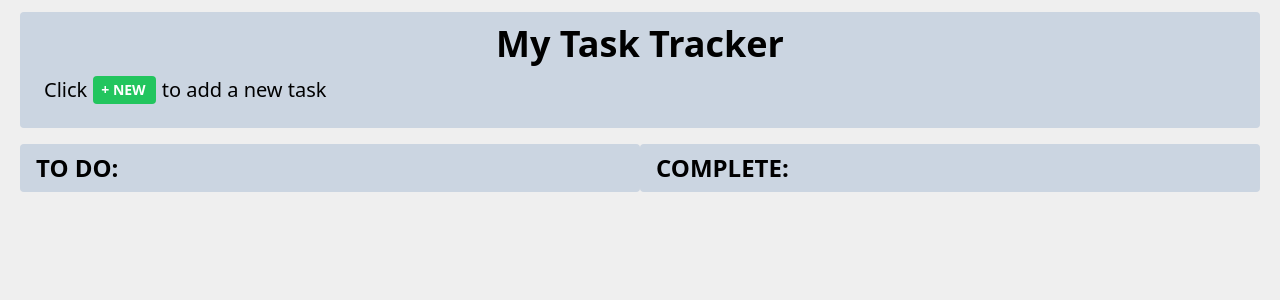
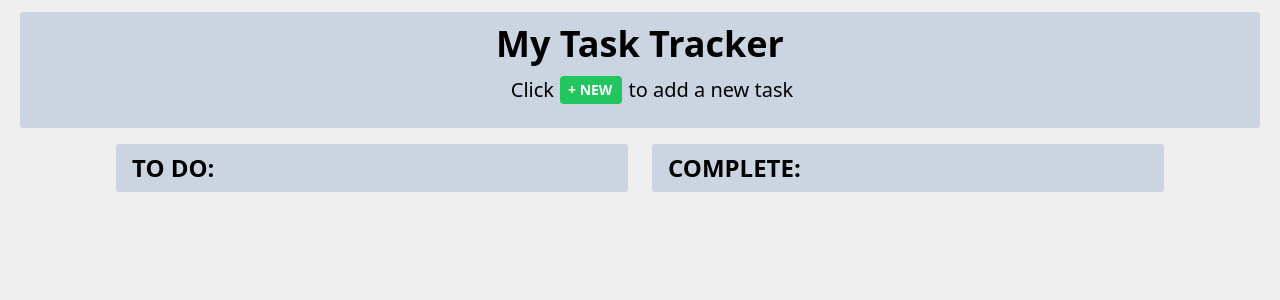
Before and after one commit to astragenius/TaskTrackerAPP-React.js, a React (Vite) app: page / in a window 1280 px wide. Shown: the top 300 px of the page. Built offline with nearby package versions, Linux system fonts and the light colour scheme.

Commit message:
styling - added responsive design

```diff
--- a/src/App.jsx
+++ b/src/App.jsx
@@ -26,17 +26,20 @@
 
   return (
     <main className="flex flex-col px-5">
-      <div className="bg-slate-300 py-3 mt-3 rounded">
-        <h1 className="text-4xl text-center font-bold">My Task Tracker</h1>
-        <div className="flex flex-row items-center my-3">
-            <p className="text-xl pl-6">Click</p>
-            <AddTask taskList={taskList} setTaskList={setTaskList}/>
-            <p className="text-xl">to add a new task</p>
+      <div className="bg-slate-300 py-3 mt-3 rounded flex justify-center">
+        <div className="xl:flex xl:flex-col xl:items-center xl:justify-center xl:max-w-lg">
+            <h1 className="text-4xl text-center font-bold">My Task Tracker</h1>
+            <div className="flex flex-row items-center my-3">
+                <p className="text-xl pl-6">Click</p>
+                <AddTask taskList={taskList} setTaskList={setTaskList}/>
+                <p className="text-xl">to add a new task</p>
+            </div>
+
         </div>
       </div>
-      <div className="flex flex-col md:flex-row">
+      <div className="flex flex-col md:flex-row md:gap-6 xl:justify-center">
 
-          <section className="w-full">
+          <section className="w-full xl:max-w-lg">
             <h2 className="bg-slate-300 text-2xl font-semibold uppercase my-4 py-2 px-4 rounded">To Do:</h2>
             {taskList.map((task, i) =>
 
@@ -45,7 +48,7 @@
 
             )}
           </section>
-          <section className="w-full" ref={drop}>
+          <section className="w-full xl:max-w-lg" ref={drop}>
             <h2 className="bg-slate-300 text-2xl font-semibold uppercase my-4 py-2 px-4 rounded">Complete:</h2>
             {completed.map((task, i) =>
 
--- a/src/components/AddTask.jsx
+++ b/src/components/AddTask.jsx
@@ -58,7 +58,7 @@
                   flex items-center justify-center
                   overflow-x-hidden overflow-y-auto
                   fixed inset-0 z-100'>
-                    <div className='w-9/12 max-w-lg bg-white rounded-lg shadow-md relative flex flex-col'>
+                    <div className='bg-white rounded-lg shadow-md relative flex flex-col mx-5 md:w-9/12 md:max-w-lg'>
 
                         <div className='flex flex-row justify-between p-5 border-b border-slate-200 rounded-t'>
 
--- a/src/components/EditTask.jsx
+++ b/src/components/EditTask.jsx
@@ -49,7 +49,7 @@
                   flex items-center justify-center
                   overflow-x-hidden overflow-y-auto
                   fixed inset-0 z-100'>
-                    <div className='w-9/12 max-w-lg bg-white rounded-lg shadow-md relative flex flex-col'>
+                    <div className='bg-white rounded-lg shadow-md relative flex flex-col mx-5 md:w-9/12 md:max-w-lg'>
 
                         <div className='flex flex-row justify-between p-5 border-b border-slate-200 rounded-t'>
 
--- a/src/components/Stopwatch.jsx
+++ b/src/components/Stopwatch.jsx
@@ -22,14 +22,14 @@
 
 
   return (
-    <div className='w-full flex flex-col items-center'>
-        <div className='text-xl font-semibold py-4'>
+    <div className='w-full flex flex-col items-center xl:flex-row xl:justify-between'>
+        <div className='w-full flex text-xl font-semibold py-4 xl:justify-center'>
             <span>{('0' + Math.floor((time / 3600000) % 24)).slice(-2)}:</span>
             <span>{('0' + Math.floor((time / 60000) % 60)).slice(-2)}:</span>
             <span>{('0' + Math.floor((time / 1000) % 60)).slice(-2)}:</span>
             <span className=''>{('0' + Math.floor((time / 10) % 100)).slice(-2)}</span>
         </div>
-        <div className='w-full flex flex-row justify-around gap-4'>
+        <div className='w-full flex flex-row justify-around gap-4 xl:justify-end xl:w-3/6'>
             {running ?
             (<button
             onClick={() => setRunning(false)}
```
